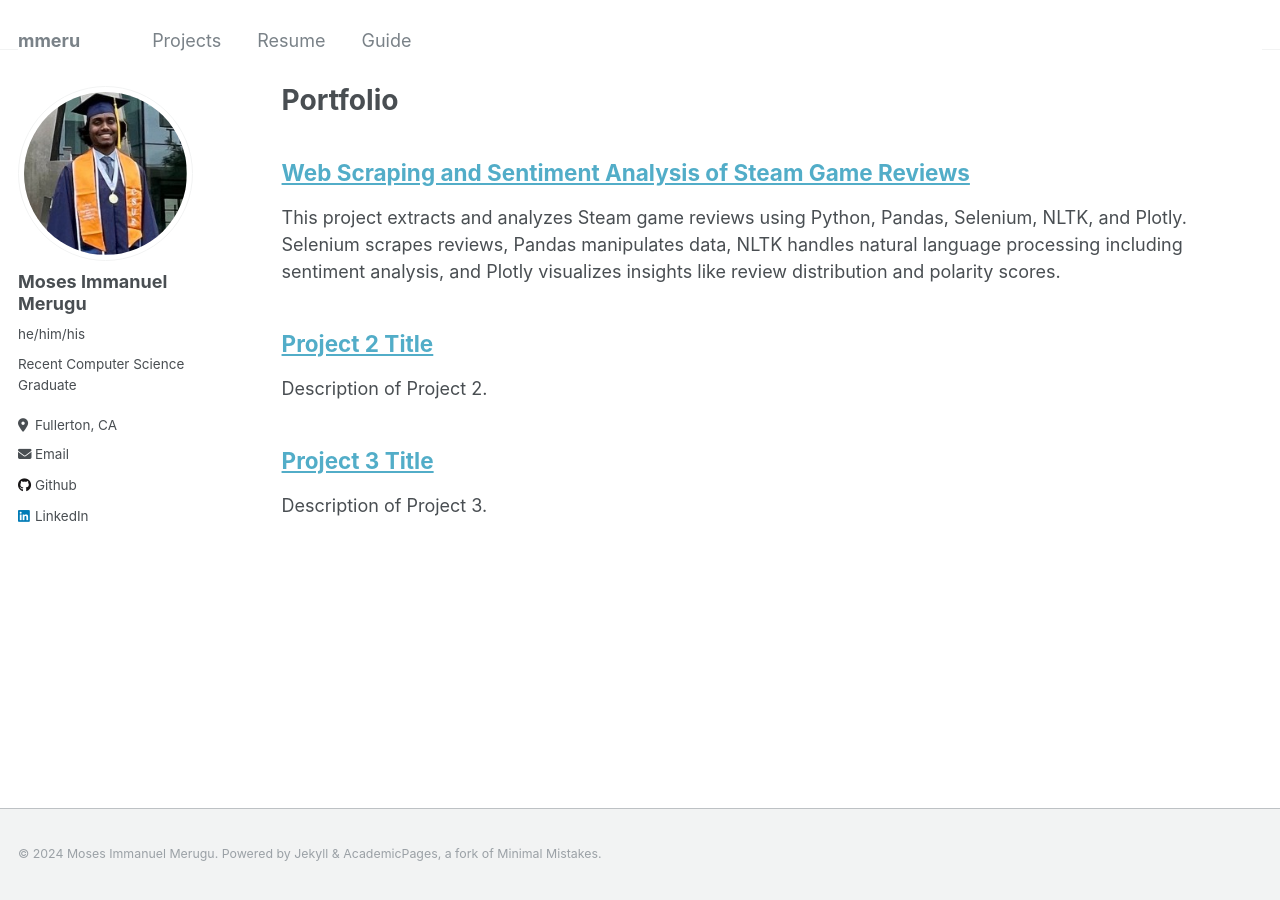
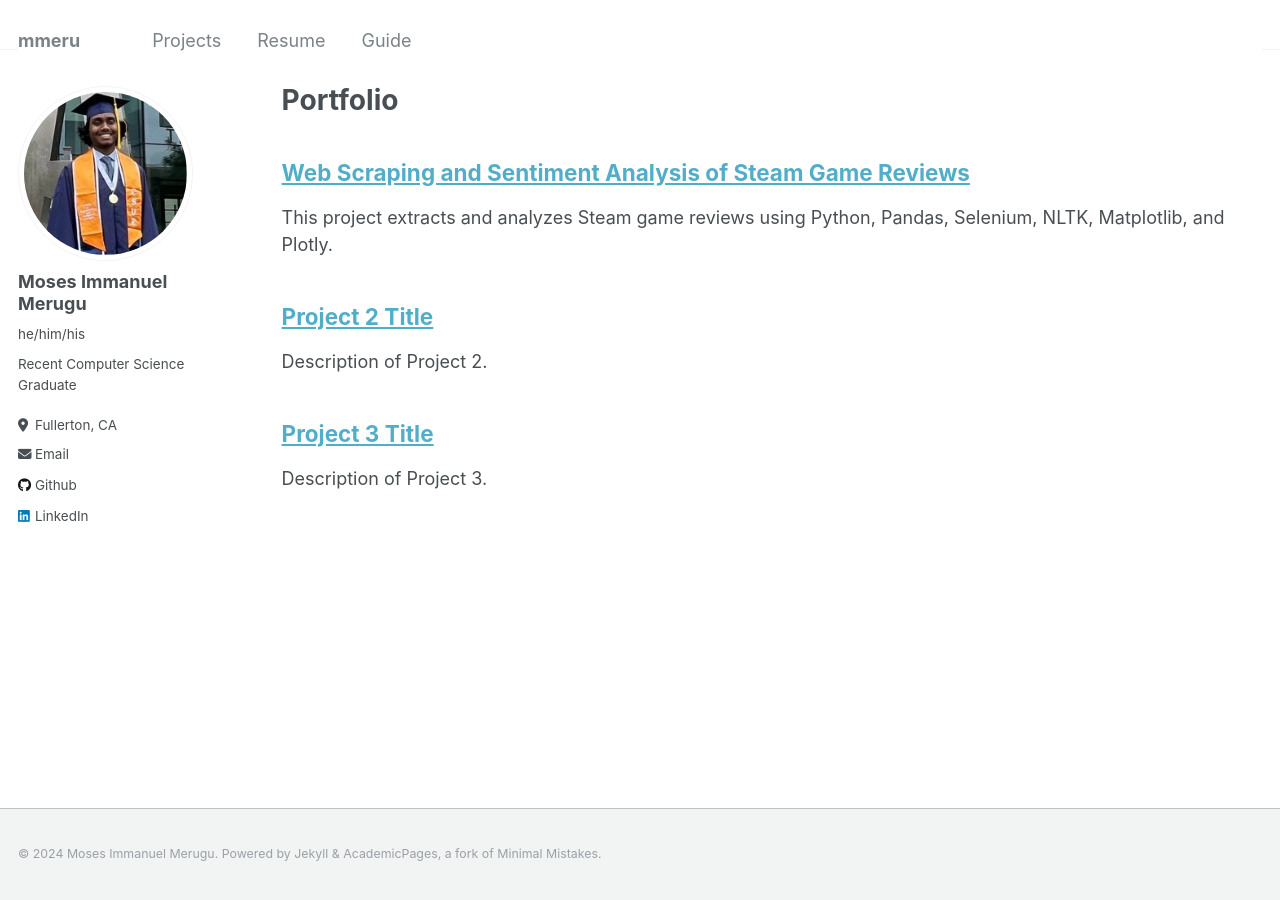
Before and after one commit to mmeru/mmeru.github.io, a Jekyll site: the page built from _pages/portfolio.html, in a window 1280 px wide. Built offline with Jekyll 4.4.1, drawn with Linux system fonts in a browser that asks for light colours.

Commit message:
Update portfolio.html

```diff
--- a/_pages/portfolio.html
+++ b/_pages/portfolio.html
@@ -11,8 +11,7 @@ author_profile: true
     <!-- Project 1 -->
     <div class="project">
         <h2><a href="https://github.com/mmeru/steam-review-analysis">Web Scraping and Sentiment Analysis of Steam Game Reviews</a></h2>
-        <p>This project extracts and analyzes Steam game reviews using Python, Pandas, Selenium, NLTK, and Plotly.
-            Selenium scrapes reviews, Pandas manipulates data, NLTK handles natural language processing including sentiment analysis, and Plotly visualizes insights like review distribution and polarity scores.</p>
+        <p>This project extracts and analyzes Steam game reviews using Python, Pandas, Selenium, NLTK, Matplotlib, and Plotly.
     </div>
 
     <!-- Project 2 -->
```
